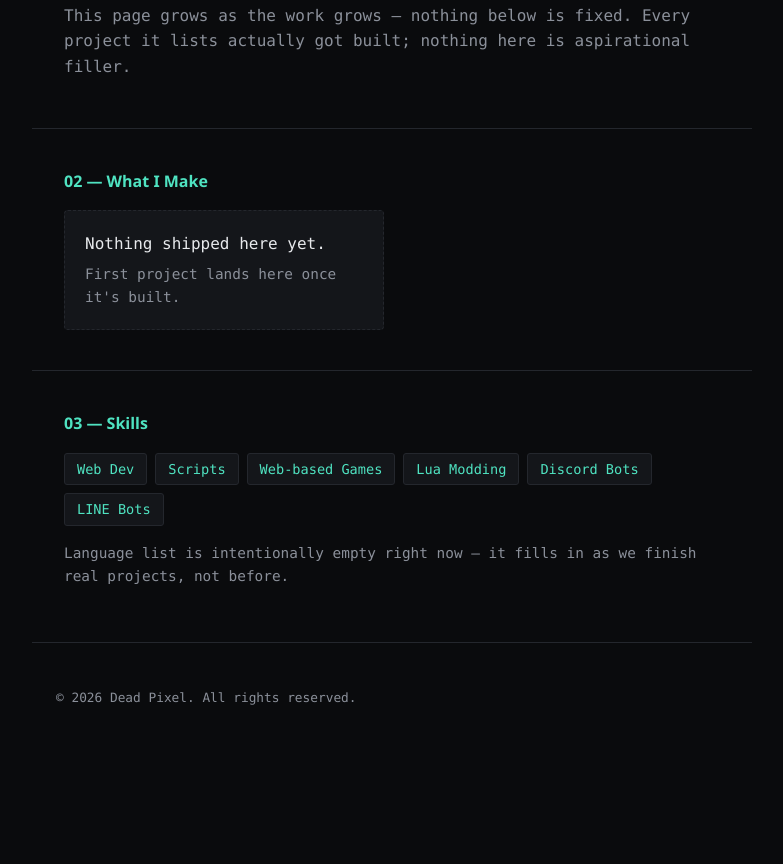
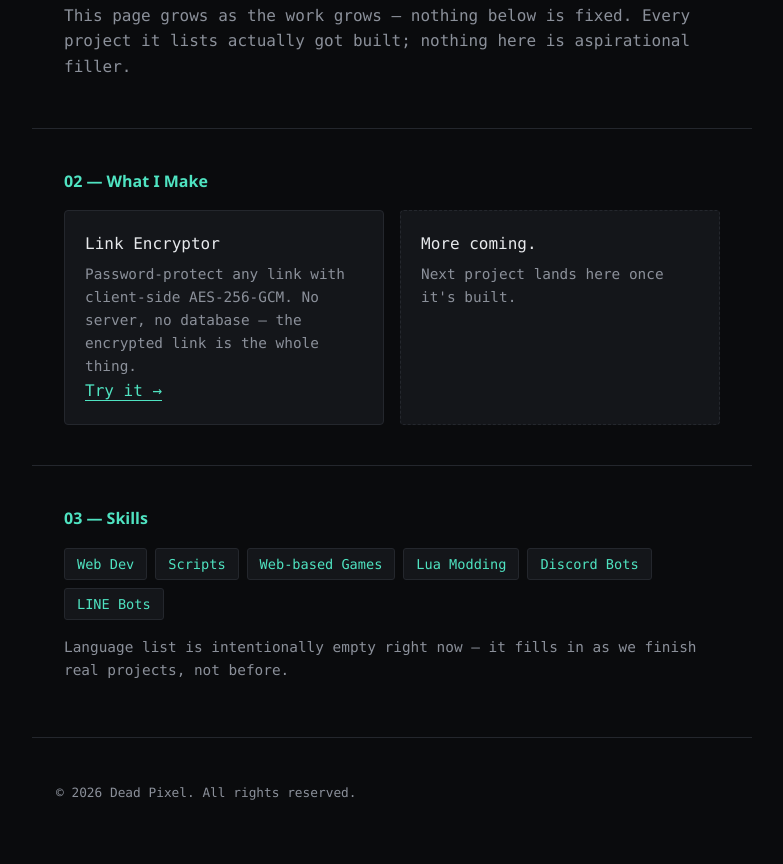
Before and after one commit to iam-dpx/website, a website: page index.html in a window 1280 px wide. Shown: the part 760-1624 px from the top of the page, without its empty margins (248-1031 px from the left). Before the commit the page ends 1529 px from the top, so only its background shows below. Drawn offline with Linux system fonts and the light colour scheme.

Commit message:
Fix tab switching CSS bug, add Link Encryptor to project list

```diff
--- a/index.html
+++ b/index.html
@@ -78,10 +78,18 @@
     <section id="make" class="section reveal">
       <h2 class="section__label">02 — What I Make</h2>
       <div class="grid" id="projectGrid">
+        <div class="project-card">
+          <p class="empty-card__title">Link Encryptor</p>
+          <p class="empty-card__body">
+            Password-protect any link with client-side AES-256-GCM. No
+            server, no database — the encrypted link is the whole thing.
+          </p>
+          <a class="link" href="encrypt.html">Try it →</a>
+        </div>
         <div class="empty-card">
-          <p class="empty-card__title">Nothing shipped here yet.</p>
+          <p class="empty-card__title">More coming.</p>
           <p class="empty-card__body">
-            First project lands here once it's built.
+            Next project lands here once it's built.
           </p>
         </div>
       </div>
--- a/styles/style.css
+++ b/styles/style.css
@@ -23,6 +23,10 @@
 
 * {
   box-sizing: border-box;
+}
+
+[hidden] {
+  display: none !important;
 }
 
 html {
```
